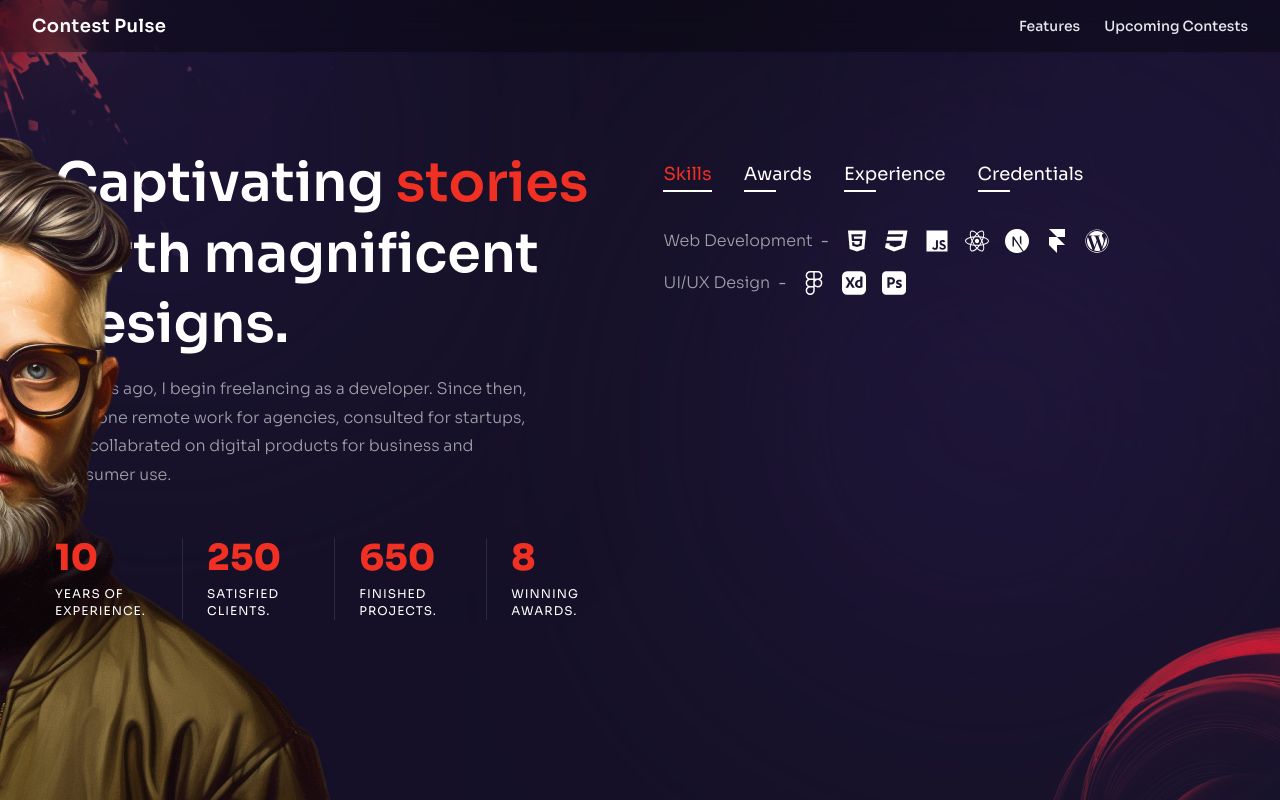
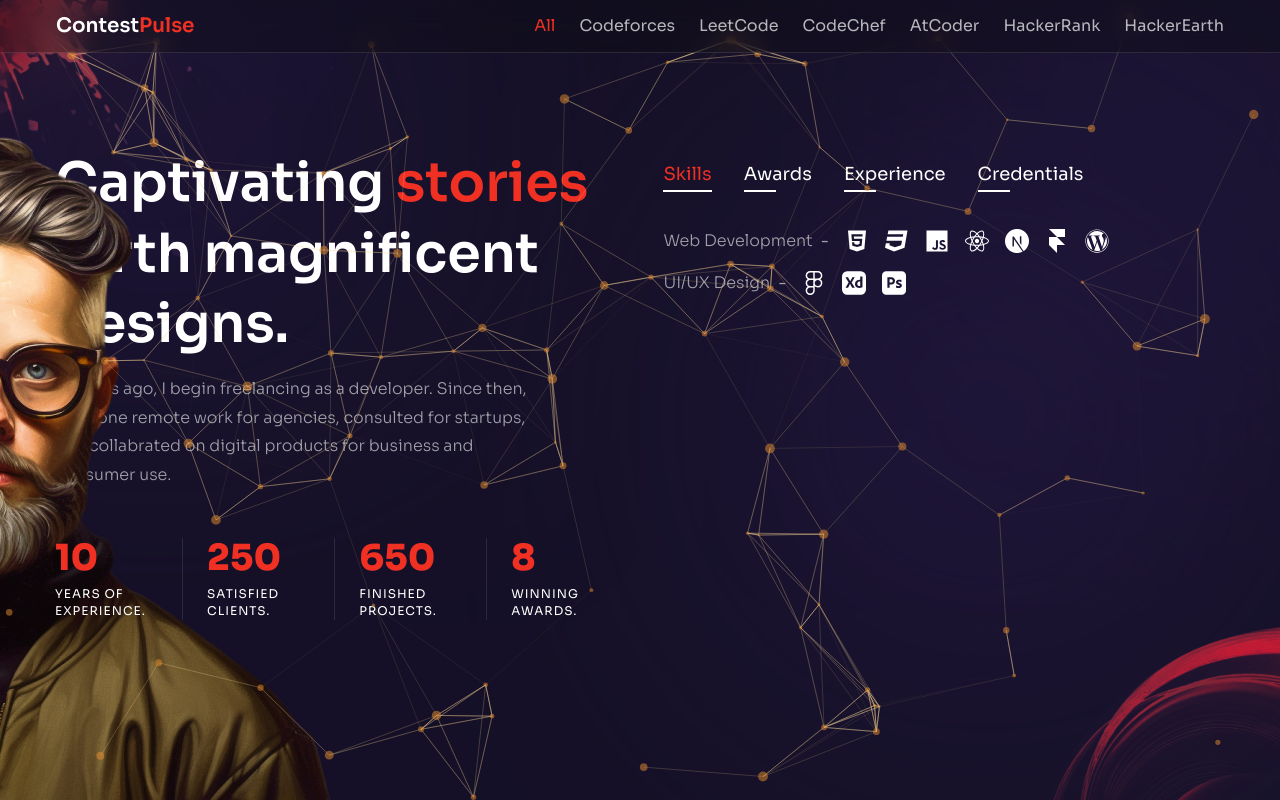
Before and after one commit to chaitanya21kumar/contestpulse, a Next.js app: page /about in a window 1280 px wide. Built offline with nearby package versions, Linux system fonts and the light colour scheme.

Commit message:
feat: navbar platform filter, global particles, safer contest list

```diff
--- a/components/ContestList.jsx
+++ b/components/ContestList.jsx
@@ -1,70 +1,70 @@
 // components/ContestList.jsx
-
+import { useRouter } from "next/router";
 import { useEffect, useState } from "react";
 
-const ContestList = () => {
-  const [contests, setContests] = useState([]);
-  const [loading, setLoading] = useState(true);
+const fmt = (ms) =>
+  new Date(ms).toLocaleString("en-GB", { hour12: false });
+
+export default function ContestList() {
+  const { query }  = useRouter();
+  const platform   = (query.platform ?? "all").toString().toLowerCase();
+
+  const [contests, setContests] = useState([]);     // ← always an array
+  const [state,    setState]    = useState("loading"); // loading | ready | error
+  const [message,  setMessage]  = useState("");     // optional error text
 
   useEffect(() => {
-    const fetchContests = async () => {
-      try {
-        const response = await fetch("/api/contests/codeforces");
-        const data = await response.json();
-        setContests(data.contests);
-      } catch (error) {
-        console.error("Error fetching contests:", error);
-      } finally {
-        setLoading(false);
-      }
-    };
+    setState("loading");
+    fetch(`/api/contests${platform === "all" ? "" : `?platform=${platform}`}`)
+      .then(async (res) => {
+        const data = await res.json();
 
-    fetchContests();
-  }, []);
+        // backend signals error via HTTP 500 or via { error: ... }
+        if (!res.ok || data.error) {
+          throw new Error(data.error || "Unexpected response");
+        }
 
-  const formatTime = (timestamp) => {
-    const date = new Date(timestamp * 1000);
-    return date.toLocaleString("en-IN", {
-      dateStyle: "medium",
-      timeStyle: "short",
-      timeZone: "Asia/Kolkata",
-    });
-  };
+        setContests(Array.isArray(data.contests) ? data.contests : []);
+        setState("ready");
+      })
+      .catch((err) => {
+        setMessage(err.message);
+        setContests([]);          // keep it an array ⇒ no .length crash
+        setState("error");
+      });
+  }, [platform]);
 
-  const formatDuration = (seconds) => {
-    const hrs = Math.floor(seconds / 3600);
-    const mins = Math.floor((seconds % 3600) / 60);
-    return `${hrs}h ${mins}m`;
-  };
+  /* ---------- render ---------- */
+  if (state === "loading") return <p>Loading contests…</p>;
+
+  if (state === "error")
+    return (
+      <p className="text-red-500">
+        Failed to load contests{message ? `: ${message}` : "."}
+      </p>
+    );
+
+  if (!contests.length) return <p>No upcoming contests.</p>;
 
   return (
-    <div className="mt-12 text-white">
-      <h2 className="text-3xl font-bold text-accent mb-6 text-center">Upcoming Codeforces Contests</h2>
-
-      {loading ? (
-        <p className="text-center text-lg text-gray-400">Loading contests...</p>
-      ) : contests.length === 0 ? (
-        <p className="text-center text-lg text-red-400">No upcoming contests found.</p>
-      ) : (
-        <div className="grid gap-6 md:grid-cols-2 lg:grid-cols-3 px-4">
-          {contests.map((contest) => (
-            <div
-              key={contest.id}
-              className="border border-accent rounded-xl p-4 shadow-lg bg-black/30 backdrop-blur"
-            >
-              <h3 className="text-xl font-semibold mb-2">{contest.name}</h3>
-              <p className="text-sm text-gray-300">
-                ⏰ <strong>Starts:</strong> {formatTime(contest.startTimeSeconds)}
-              </p>
-              <p className="text-sm text-gray-300">
-                ⏳ <strong>Duration:</strong> {formatDuration(contest.durationSeconds)}
-              </p>
-            </div>
-          ))}
-        </div>
-      )}
+    <div className="grid gap-4 sm:grid-cols-2 lg:grid-cols-3">
+      {contests.map((c) => (
+        <a
+          key={c.name + c.start_time}
+          href={c.url}
+          target="_blank"
+          rel="noopener noreferrer"
+          className="
+            block rounded-lg border border-white/10 p-4 transition
+            hover:border-accent/50 hover:shadow-xl hover:scale-[1.03]
+          "
+        >
+          <h3 className="font-medium mb-1">{c.name}</h3>
+          <p className="text-sm text-white/60">
+            {fmt(c.start_time)} • {c.platform}
+          </p>
+        </a>
+      ))}
     </div>
   );
-};
-
-export default ContestList;
+}
--- a/components/Layout.jsx
+++ b/components/Layout.jsx
@@ -1,7 +1,9 @@
+// components/Layout.jsx
 import { Sora } from "next/font/google";
 import Head from "next/head";
 
-import TopLeftImg from "./TopLeftImg";      // keep or remove as you wish
+import ParticlesContainer from "./ParticlesContainer";
+import TopLeftImg         from "./TopLeftImg";
 
 const sora = Sora({ subsets: ["latin"], variable: "--font-sora" });
 
@@ -15,16 +17,23 @@
     >
       <Head>
         <title>Contest Pulse</title>
-        <meta name="description"
-              content="Track coding contests across Codeforces, LeetCode, CodeChef and more." />
+        <meta
+          name="description"
+          content="Track coding contests across Codeforces, LeetCode, CodeChef and more."
+        />
         <meta name="theme-color" content="#f13024" />
       </Head>
 
-      {/* Optional decorative corner graphic */}
+      {/* decorative corner image */}
       <TopLeftImg />
 
-      {/* body supplied by _app.jsx (Nav + pages) */}
+      {/* page body supplied by _app.jsx */}
       {children}
+
+      {/* global spider-web overlay (drawn LAST → on top) */}
+      <div className="pointer-events-none absolute inset-0 z-10">
+        <ParticlesContainer />
+      </div>
     </main>
   );
 }
--- a/components/Nav.jsx
+++ b/components/Nav.jsx
@@ -1,38 +1,53 @@
-// components/Navbar.jsx
-import Link from 'next/link';
+// components/Nav.jsx
+import Link from "next/link";
+import { useRouter } from "next/router";
 
-const Navbar = () => {
+const platforms = [
+  { name: "All",        key: "all" },      // shows every contest
+  { name: "Codeforces", key: "codeforces"},
+  { name: "LeetCode",   key: "leetcode"  },
+  { name: "CodeChef",   key: "codechef"  },
+  { name: "AtCoder",    key: "atcoder"   },
+  { name: "HackerRank", key: "hackerrank"},
+  { name: "HackerEarth",key: "hackerearth"},
+];
+
+export default function Nav() {
+  const router = useRouter();
+  const active = (router.query.platform ?? "all").toString().toLowerCase();
+
+  const linkClasses = (key) =>
+    `whitespace-nowrap transition-colors duration-150
+     ${key === active ? "text-accent" : "text-white/70 hover:text-accent"}`;
+
   return (
-    <nav
-      className="
-        fixed inset-x-0 top-0 z-50
-        bg-black/30         /* translucent dark film */
-        backdrop-blur-md    /* subtle frosted-glass effect */
-        shadow-sm
-      "
-    >
-      <div className="mx-auto flex max-w-7xl items-center justify-between px-4 py-3 sm:px-6 lg:px-8">
-        {/* logo / title */}
-        <Link href="/" className="text-lg font-semibold tracking-wide text-white">
-          Contest&nbsp;Pulse
+    <nav className="fixed top-0 z-50 w-full bg-primary/30 backdrop-blur-md border-b border-white/10">
+      <div className="mx-auto flex max-w-[1200px] items-center justify-between px-4 py-3">
+        {/* --- brand --- */}
+        <Link href="/" legacyBehavior>
+          <a className="font-semibold text-lg md:text-xl">
+            Contest<span className="text-accent">Pulse</span>
+          </a>
         </Link>
 
-        {/* (stub) nav links – add or edit as you expand */}
-        <ul className="flex items-center gap-6 text-sm font-medium text-gray-200">
-          <li>
-            <Link href="#features" className="transition-opacity hover:opacity-80">
-              Features
-            </Link>
-          </li>
-          <li>
-            <Link href="#contests" className="transition-opacity hover:opacity-80">
-              Upcoming Contests
-            </Link>
-          </li>
+        {/* --- platform buttons --- */}
+        <ul className="flex flex-wrap gap-4 md:gap-6">
+          {platforms.map(({ name, key }) => (
+            <li key={key}>
+              <Link
+                href={{
+                  pathname: "/",
+                  query: key === "all" ? {} : { platform: key },
+                }}
+                scroll={false}
+                legacyBehavior
+              >
+                <a className={linkClasses(key)}>{name}</a>
+              </Link>
+            </li>
+          ))}
         </ul>
       </div>
     </nav>
   );
-};
-
-export default Navbar;
+}
--- /dev/null
+++ b/pages/api/contests/index.js
@@ -0,0 +1,55 @@
+// pages/api/contests/index.js
+export default async function handler(req, res) {
+    const { platform = "all" } = req.query;
+    const key = platform.toLowerCase();
+
+    // external endpoints
+    const endpoints = {
+      all        : "https://kontests.net/api/v1/all",
+      codeforces : "https://codeforces.com/api/contest.list",
+      codechef   : "https://kontests.net/api/v1/code_chef",
+      leetcode   : "https://kontests.net/api/v1/leet_code",
+      atcoder    : "https://kontests.net/api/v1/at_coder",
+      hackerrank : "https://kontests.net/api/v1/hacker_rank",
+      hackerearth: "https://kontests.net/api/v1/hacker_earth",
+    };
+
+    const url = endpoints[key] ?? endpoints.all;
+
+    try {
+      const response = await fetch(url);
+      if (!response.ok) throw new Error("Failed to fetch contests");
+
+      let list = await response.json();
+
+      // Codeforces JSON shape differs
+      if (key === "codeforces" || (key !== "all" && url.includes("codeforces"))) {
+        list = list.result
+          .filter((c) => c.phase === "BEFORE")
+          .map((c) => ({
+            name      : c.name,
+            start_time: c.startTimeSeconds * 1000,
+            duration  : c.durationSeconds,
+            url       : `https://codeforces.com/contest/${c.id}`,
+            platform  : "Codeforces",
+          }));
+      } else {
+        // Kontests already returns future contests only
+        list = list.map((c) => ({
+          name      : c.name,
+          start_time: Date.parse(c.start_time),
+          duration  : (Date.parse(c.end_time) - Date.parse(c.start_time)) / 1000,
+          url       : c.url,
+          platform  : c.site || key,
+        }));
+      }
+
+      // future only & sorted
+      const now = Date.now();
+      list = list.filter((c) => c.start_time > now).sort((a, b) => a.start_time - b.start_time);
+
+      res.status(200).json({ contests: list });
+    } catch (err) {
+      res.status(500).json({ error: err.message });
+    }
+  }
--- a/pages/index.jsx
+++ b/pages/index.jsx
@@ -1,13 +1,10 @@
+// pages/index.jsx
 import { motion } from "framer-motion";
 
-import ParticlesContainer from "../components/ParticlesContainer";
-import ProjectsBtn       from "../components/ProjectsBtn";
-import ContestList       from "../components/ContestList";
+import ContestList from "../components/ContestList";
+import { fadeIn }   from "../variants";
 
-import { fadeIn } from "../variants";
-
-const Home = () => {
-  return (
+const Home = () => (
   <div className="bg-primary min-h-screen pb-24">
     {/* ================= HERO SECTION ================= */}
     <section
@@ -25,7 +22,7 @@
         "
       />
 
-        {/* --- very subtle vignette --- */}
+      {/* --- subtle vignette --- */}
       <div
         className="
           absolute inset-0 z-0
@@ -34,10 +31,7 @@
         "
       />
 
-        {/* --- Spider-web particles (slightly lower opacity) --- */}
-        <ParticlesContainer />
-
-        {/* --- Hero content --- */}
+      {/* --- Hero content (no ProjectsBtn) --- */}
       <div className="relative z-10 container mx-auto px-4 xl:px-0">
         <motion.h1
           variants={fadeIn("down", 0.2)}
@@ -55,26 +49,12 @@
           initial="hidden"
           animate="show"
           exit="hidden"
-            className="max-w-sm xl:max-w-xl mx-auto xl:mx-0 mt-6 mb-12"
+          className="max-w-sm xl:max-w-xl mx-auto xl:mx-0 mt-6"
         >
           Discover, filter and get notified about upcoming contests on&nbsp;
-            Codeforces, CodeChef, AtCoder and more — stay ahead in your
+          Codeforces, CodeChef, AtCoder and more &mdash; stay ahead in your
           competitive-programming journey.
         </motion.p>
-
-          {/* CTA button */}
-          <div className="flex justify-center xl:hidden">
-            <ProjectsBtn />
-          </div>
-          <motion.div
-            variants={fadeIn("down", 0.4)}
-            initial="hidden"
-            animate="show"
-            exit="hidden"
-            className="hidden xl:flex"
-          >
-            <ProjectsBtn />
-          </motion.div>
       </div>
     </section>
 
@@ -84,6 +64,5 @@
     </section>
   </div>
 );
-};
 
 export default Home;
```
Lines whose indentation alone changed are shown as unchanged.
